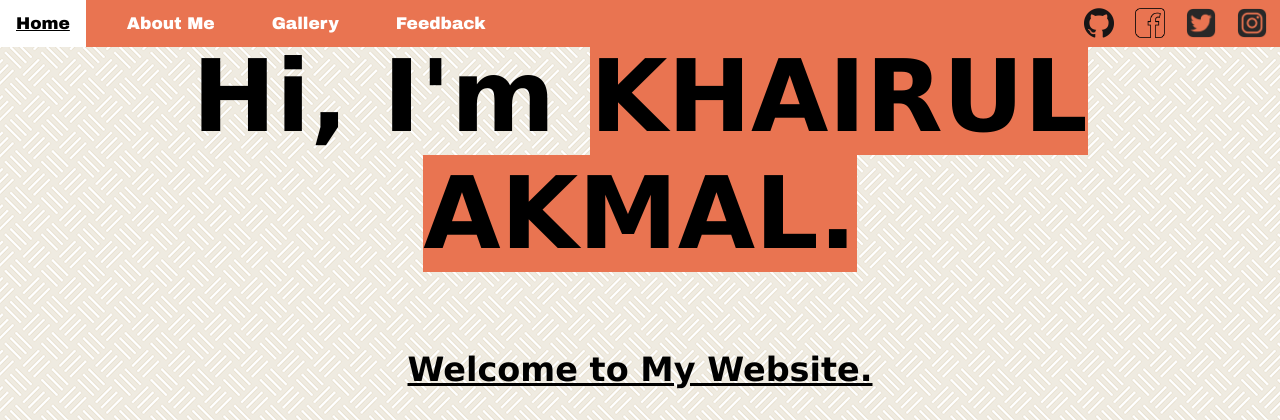
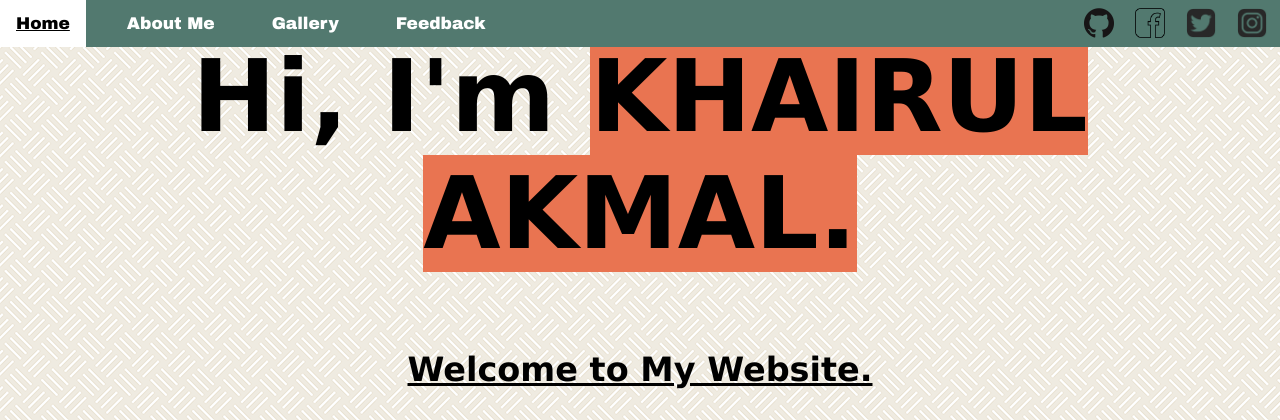
Before and after one commit to khairulakmal16/khairulakmal16.github.io, a PHP site: page / in a window 1280 px wide. Shown: the top 420 px of the page. Run offline with PHP 8.4, Linux system fonts and the light colour scheme.

Commit message:
Add files via upload

```diff
--- a/style/navbar.css
+++ b/style/navbar.css
@@ -3,7 +3,7 @@ body {
 }
 
 .topnav {
-	background-color: #E97451;
+	background-color:52796f;
 	overflow: hidden;
 	width:100%;
 	top: 0;
```
